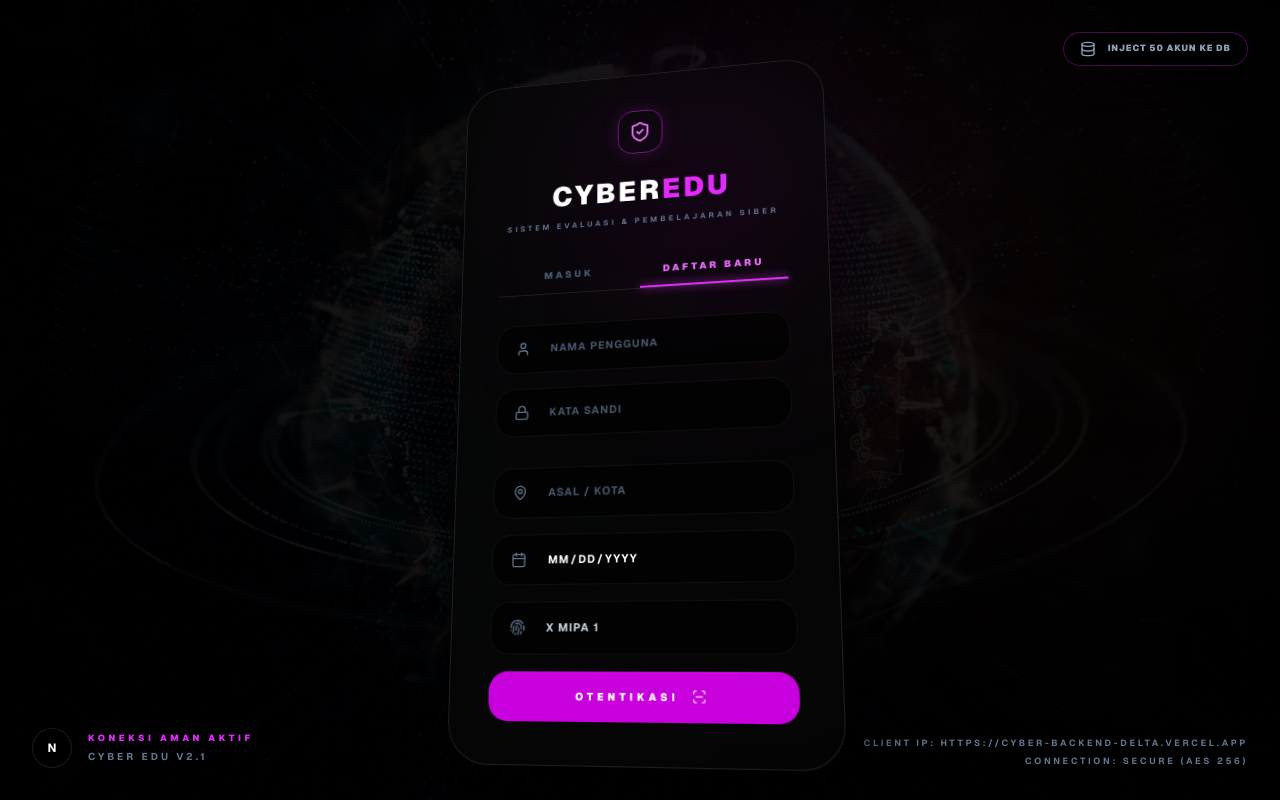
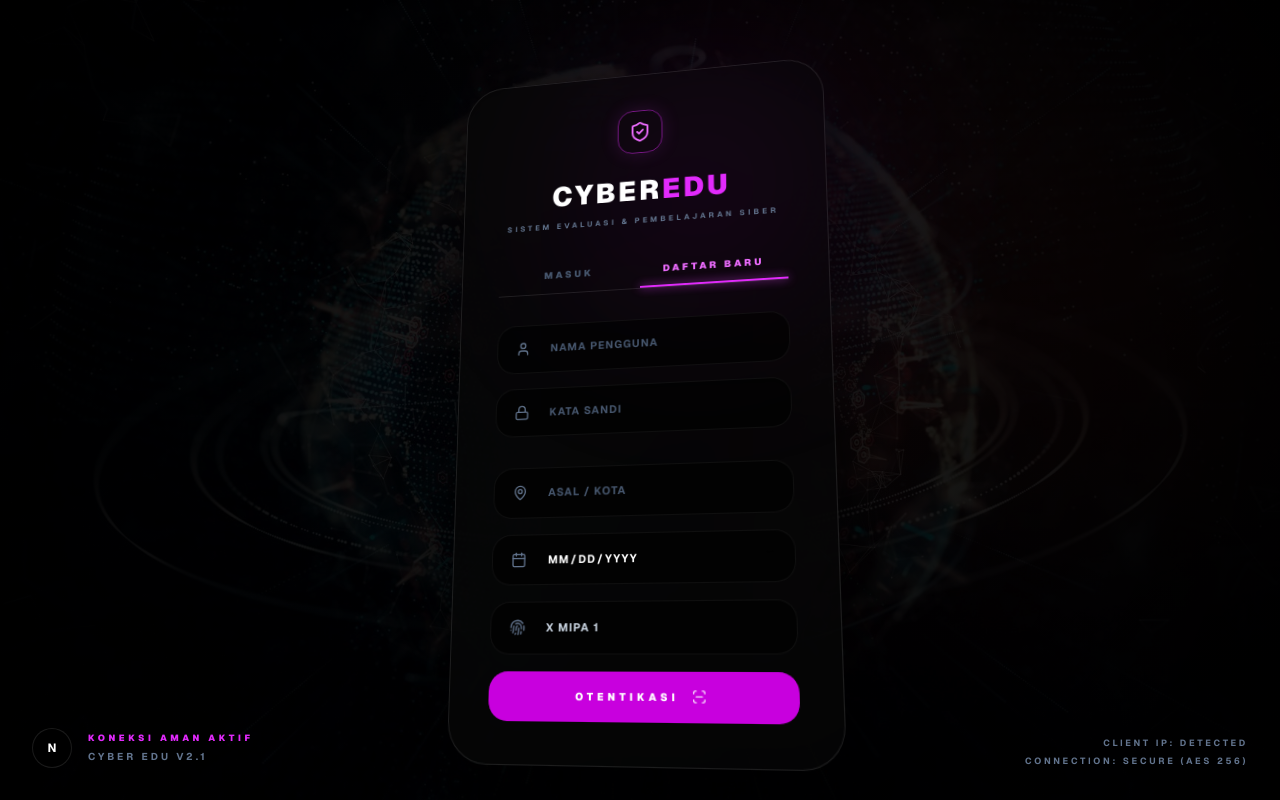
Before and after one commit to Edwinn1711/cyber-backend, a Next.js app: page / in a window 1280 px wide. Both pictures are taken after a click on the button "DAFTAR BARU". Built offline with nearby package versions, Linux system fonts and the light colour scheme.

Commit message:
Versi Final: Fitur visual 100% lengkap tanpa data dummy

```diff
--- a/app/(loginregister)/page.tsx
+++ b/app/(loginregister)/page.tsx
@@ -2,13 +2,13 @@
 import React, { useState, useEffect } from 'react'
 import { useRouter } from 'next/navigation'
 import { motion, AnimatePresence, useMotionValue, useSpring, useTransform } from 'framer-motion'
-import { ShieldCheck, User, Lock, ScanLine, AlertTriangle, Fingerprint, MapPin, Calendar, CheckCircle2, XCircle, Database, Server } from 'lucide-react'
+import { ShieldCheck, User, Lock, ScanLine, AlertTriangle, Fingerprint, MapPin, Calendar, CheckCircle2, Database, Server } from 'lucide-react'
 
 // --- ASSET GALAXY HD ---
 const CYBER_ASSETS = ["/bg/cyber1.jpg", "/bg/cyber2.jpg", "/bg/cyber3.jpg", "/bg/cyber4.jpg", "/bg/cyber5.jpg"];
 const AVAILABLE_CLASSES = ["X MIPA 1", "X IPS 1", "XI TKJ 1", "XI RPL 1", "XII MIPA 2", "XII DKV 1"];
 
-// --- BACKGROUND BERSIH ELEGAN & STABIL (TANPA GOYANG/ZOOM) ---
+// --- BACKGROUND BERSIH ELEGAN & STABIL ---
 const PersistentUniverse = React.memo(({ bgIdx }: { bgIdx: number }) => {
   return (
     <div className="fixed inset-0 z-0 overflow-hidden bg-black">
@@ -45,10 +45,9 @@ export default function CyberLoginGateway() {
 
   const [status, setStatus] = useState<'idle' | 'loading' | 'success' | 'error'>('idle');
   const [errorMessage, setErrorMessage] = useState('');
-  const [isInjecting, setIsInjecting] = useState(false);
 
   // ====================================================================
-  // LOGIKA 3D PARALLAX TILT (KARTU BERGOYANG MENGIKUTI KURSOR/TOUCH)
+  // LOGIKA 3D PARALLAX TILT (KARTU BERGOYANG MENGIKUTI KURSOR)
   // ====================================================================
   const mouseX = useMotionValue(0);
   const mouseY = useMotionValue(0);
@@ -85,47 +84,7 @@ export default function CyberLoginGateway() {
   }, []);
 
   // ====================================================================
-  // FUNGSI RAHASIA: INJECT 50 AKUN KE DATABASE MYSQL SUNGGUHAN
-  // ====================================================================
-  const handleInjectDatabase = async () => {
-    if (!window.confirm("DEVELOPER MODE: Apakah Anda yakin ingin meng-inject 50 akun (ce325001-050) ke database MySQL?")) return;
-
-    setIsInjecting(true);
-    let successCount = 0;
-
-    for (let i = 1; i <= 50; i++) {
-      const uname = `ce325${i.toString().padStart(3, '0')}`;
-      const cls = AVAILABLE_CLASSES[i % AVAILABLE_CLASSES.length];
-
-      try {
-        const res = await fetch('https://cyber-backend-delta.vercel.app/register', {
-          method: 'POST',
-          headers: { 'Content-Type': 'application/json' },
-          body: JSON.stringify({
-            username: uname,
-            password: "123",
-            role: "siswa",
-            class_name: cls,
-            asal: "SISTEM INJEKSI",
-            tanggal_lahir: "2005-01-01"
-          })
-        });
-
-        if (res.ok) {
-          successCount++;
-          console.log(`Akun ${uname} berhasil disimpan ke MySQL.`);
-        }
-      } catch (error) {
-        console.error(`Gagal menyimpan akun ${uname}. Server mati?`);
-      }
-    }
-
-    setIsInjecting(false);
-    alert(`INJEKSI SELESAI! Berhasil menyimpan ${successCount} dari 50 akun ke Database MySQL. Silakan cek phpMyAdmin Anda.`);
-  };
-
-  // ====================================================================
-  // FUNGSI LOGIN / REGISTER NORMAL
+  // FUNGSI LOGIN / REGISTER KE BACKEND VERCEL
   // ====================================================================
   const handleAuthenticate = async (e: React.FormEvent) => {
     e.preventDefault();
@@ -145,7 +104,7 @@ export default function CyberLoginGateway() {
     }
 
     setStatus('loading');
-    const uname = username.trim(); // Dibiarkan apa adanya (tidak dipaksa uppercase) agar case-sensitive aman
+    const uname = username.trim();
 
     try {
       const endpoint = activeTab === 'LOGIN' ? 'https://cyber-backend-delta.vercel.app/login' : 'https://cyber-backend-delta.vercel.app/register';
@@ -161,15 +120,15 @@ export default function CyberLoginGateway() {
 
       const data = await res.json();
 
-      if (res.ok && (data.success || data.username)) {
-        const role = data.role || data.user?.role || 'siswa';
-        const userObj = { username: uname, class_name: className, role: role };
-        localStorage.setItem('user', JSON.stringify(userObj));
+      if (res.ok) {
+        // Simpan data user ke localstorage
+        localStorage.setItem('user', JSON.stringify(data));
 
         setStatus('success');
-        setTimeout(() => router.push(role === 'guru' ? '/guru' : '/siswa'), 1500);
+        const role = data.role || 'siswa';
+        setTimeout(() => router.push(role === 'guru' || role === 'admin' ? '/guru' : '/siswa'), 1500);
       } else {
-        setErrorMessage(data.message || data.detail || "Autentikasi gagal. Akses ditolak.");
+        setErrorMessage(data.detail || "Autentikasi gagal.");
         setStatus('error');
         setTimeout(() => setStatus('idle'), 3000);
       }
@@ -184,27 +143,8 @@ export default function CyberLoginGateway() {
     <div className="flex items-center justify-center min-h-screen w-full bg-black text-slate-200 overflow-hidden font-sans selection:bg-fuchsia-500/30 relative perspective-[1200px]">
       <PersistentUniverse bgIdx={bgIdx} />
 
-      {/* --- TOMBOL RAHASIA DEVELOPER UNTUK INJECT DATABASE --- */}
-      <div className="absolute top-8 right-8 z-50">
-        <button
-          onClick={handleInjectDatabase}
-          disabled={isInjecting}
-          className="flex items-center gap-3 px-4 py-2 bg-black/80 border border-fuchsia-500/30 rounded-full hover:bg-fuchsia-500/20 hover:border-fuchsia-500 transition-all backdrop-blur-md group"
-          title="Klik untuk membuat 50 akun otomatis ke database MySQL"
-        >
-          {isInjecting ? (
-            <Server size={16} className="text-fuchsia-400 animate-pulse" />
-          ) : (
-            <Database size={16} className="text-slate-400 group-hover:text-fuchsia-400" />
-          )}
-          <span className="text-[9px] font-black tracking-widest text-slate-400 group-hover:text-white uppercase hidden md:block">
-            {isInjecting ? "MENYUNTIKKAN KE MYSQL..." : "INJECT 50 AKUN KE DB"}
-          </span>
-        </button>
-      </div>
-
       {/* Ornamen Teks Kiri Bawah */}
-      <div className="absolute bottom-8 left-8 z-0 hidden md:flex items-center gap-4">
+      <div className="absolute bottom-8 left-8 z-10 hidden md:flex items-center gap-4">
         <div className="w-10 h-10 border border-white/10 rounded-full flex items-center justify-center bg-black/80 backdrop-blur-md">
            <span className="font-bold text-white text-xs">N</span>
         </div>
@@ -215,8 +155,8 @@ export default function CyberLoginGateway() {
       </div>
 
       {/* Ornamen Teks Kanan Bawah */}
-      <div className="absolute bottom-8 right-8 text-right z-0 hidden md:block">
-        <p className="text-[9px] font-bold text-slate-500 tracking-[0.3em] uppercase">CLIENT IP: https://cyber-backend-delta.vercel.app</p>
+      <div className="absolute bottom-8 right-8 text-right z-10 hidden md:block">
+        <p className="text-[9px] font-bold text-slate-500 tracking-[0.3em] uppercase">CLIENT IP: DETECTED</p>
         <p className="text-[9px] font-bold text-slate-500 tracking-[0.3em] uppercase mt-1">CONNECTION: SECURE (AES 256)</p>
       </div>
 
@@ -272,7 +212,7 @@ export default function CyberLoginGateway() {
               placeholder="NAMA PENGGUNA"
               value={username}
               onChange={(e) => setUsername(e.target.value)}
-              disabled={status === 'loading' || status === 'success' || isInjecting}
+              disabled={status === 'loading' || status === 'success'}
               className="w-full bg-black/60 border border-white/5 rounded-[1.2rem] py-4 pl-14 pr-4 text-[11px] font-bold text-white tracking-widest placeholder:text-slate-600 focus:border-fuchsia-500 outline-none transition-all disabled:opacity-50 shadow-inner"
             />
           </div>
@@ -286,7 +226,7 @@ export default function CyberLoginGateway() {
               placeholder="KATA SANDI"
               value={password}
               onChange={(e) => setPassword(e.target.value)}
-              disabled={status === 'loading' || status === 'success' || isInjecting}
+              disabled={status === 'loading' || status === 'success'}
               className="w-full bg-black/60 border border-white/5 rounded-[1.2rem] py-4 pl-14 pr-4 text-[11px] font-bold text-white tracking-widest placeholder:text-slate-600 focus:border-fuchsia-500 outline-none transition-all disabled:opacity-50 shadow-inner"
             />
           </div>
@@ -308,7 +248,7 @@ export default function CyberLoginGateway() {
                     placeholder="ASAL / KOTA"
                     value={asal}
                     onChange={(e) => setAsal(e.target.value)}
-                    disabled={status === 'loading' || status === 'success' || isInjecting}
+                    disabled={status === 'loading' || status === 'success'}
                     className="w-full bg-black/60 border border-white/5 rounded-[1.2rem] py-4 pl-14 pr-4 text-[11px] font-bold text-white tracking-widest placeholder:text-slate-600 focus:border-fuchsia-500 outline-none transition-all disabled:opacity-50 shadow-inner uppercase"
                   />
                 </div>
@@ -321,7 +261,7 @@ export default function CyberLoginGateway() {
                     type="date"
                     value={tanggalLahir}
                     onChange={(e) => setTanggalLahir(e.target.value)}
-                    disabled={status === 'loading' || status === 'success' || isInjecting}
+                    disabled={status === 'loading' || status === 'success'}
                     style={{ colorScheme: 'dark' }}
                     className="w-full bg-black/60 border border-white/5 rounded-[1.2rem] py-4 pl-14 pr-4 text-[11px] font-bold text-white tracking-widest placeholder:text-slate-600 focus:border-fuchsia-500 outline-none transition-all disabled:opacity-50 shadow-inner uppercase"
                   />
@@ -334,7 +274,7 @@ export default function CyberLoginGateway() {
                   <select
                     value={className}
                     onChange={(e) => setClassName(e.target.value)}
-                    disabled={status === 'loading' || status === 'success' || isInjecting}
+                    disabled={status === 'loading' || status === 'success'}
                     className="w-full bg-black/60 border border-white/5 rounded-[1.2rem] py-4 pl-14 pr-4 text-[11px] font-bold text-slate-300 tracking-widest focus:border-fuchsia-500 outline-none transition-all appearance-none disabled:opacity-50 cursor-pointer uppercase shadow-inner"
                   >
                     {AVAILABLE_CLASSES.map(cls => (
@@ -356,7 +296,7 @@ export default function CyberLoginGateway() {
 
           <button
             type="submit"
-            disabled={status === 'loading' || status === 'success' || isInjecting}
+            disabled={status === 'loading' || status === 'success'}
             className={`w-full mt-4 py-4 rounded-[1.2rem] font-black text-[10px] tracking-[0.4em] text-white transition-all flex items-center justify-center gap-3 uppercase overflow-hidden relative ${status === 'success' ? 'bg-emerald-500 shadow-[0_0_30px_rgba(16,185,129,0.5)]' : 'bg-fuchsia-600 hover:bg-fuchsia-500 hover:shadow-[0_0_30px_rgba(217,70,239,0.5)] disabled:opacity-50 disabled:cursor-not-allowed'}`}
           >
              {status === 'loading' && <span className="animate-pulse">MEMVERIFIKASI...</span>}
```
